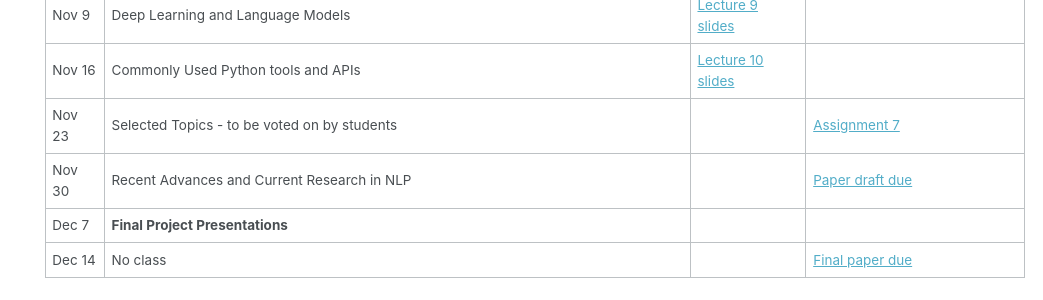
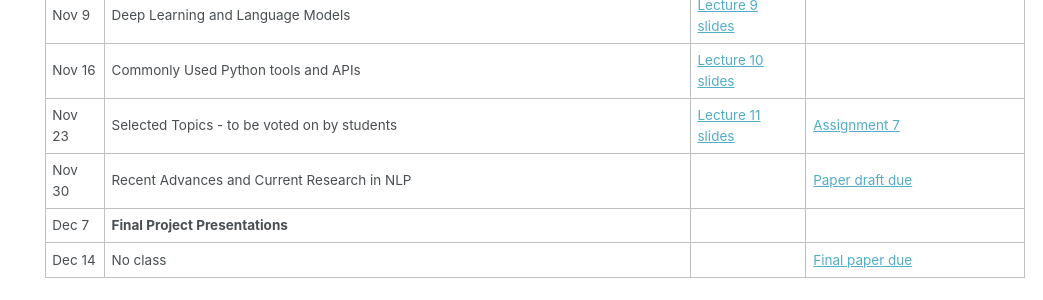
Before and after one commit to rasikabh/rasikabh.github.io, a Jekyll site: the page built from _pages/nlp2020.md, in a window 1280 px wide and 900 px high, scrolled down 1119 px. Shown: the part 153-453 px from the top of the window, without its empty margins (237-1280 px from the left). Built offline with Jekyll 4.4.1, drawn with Linux system fonts in a browser that asks for light colours.

Commit message:
Update nlp2020.md

```diff
--- a/_pages/nlp2020.md
+++ b/_pages/nlp2020.md
@@ -45,7 +45,7 @@
 | Nov 2  | Deep Learning and Word Representations                                                        | [Lecture 8 slides](https://docs.google.com/presentation/d/1sIY7FJccYqzsGSD-o3e-hZjNJzhx7kX8sS82nyMTDo0/edit?usp=sharing) | [Assignment 6](https://docs.google.com/document/d/1VLKful43M3gWWtk5MnRVpYqnCn9S-3kks-GYDcDlMr0/edit?usp=sharing) |
 | Nov 9  | Deep Learning and Language Models                                                             | [Lecture 9 slides](https://docs.google.com/presentation/d/1Vjp3yz9069paBQsTLDkd2f0KJ0zMAlsWAvt0SN-qJ4A/edit?usp=sharing) |                |
 | Nov 16 | Commonly Used Python tools and APIs                                                           | [Lecture 10 slides](https://docs.google.com/presentation/d/17SR2pUYjU1qxXE4A1seTvoQ2qwBw7ecTJ_2CO9Ozzls/edit?usp=sharing) |                |
-| Nov 23 | Selected Topics - to be voted on by students                                                  |        | [Assignment 7](https://docs.google.com/document/d/1zsvBJgELGX-cl0FNIASgcGXYHg82NWU2bKSeg0HS5zE/edit?usp=sharing) |
+| Nov 23 | Selected Topics - to be voted on by students                                                  | [Lecture 11 slides](https://docs.google.com/presentation/d/14-mg4xUFKldmJ4i1wFuUJmcOg1xhKm6jZyhtinnomIg/edit?usp=sharing) | [Assignment 7](https://docs.google.com/document/d/1zsvBJgELGX-cl0FNIASgcGXYHg82NWU2bKSeg0HS5zE/edit?usp=sharing) |
 | Nov 30 | Recent Advances and Current Research in NLP                                                   |        | [Paper draft due](https://rasikabh.github.io/nlp2020/#final-project) |
 | Dec 7  | **Final Project Presentations**                                                               |        |                |
 | Dec 14 | No class                                                                                      |        | [Final paper due](https://rasikabh.github.io/nlp2020/#final-project) |
```
